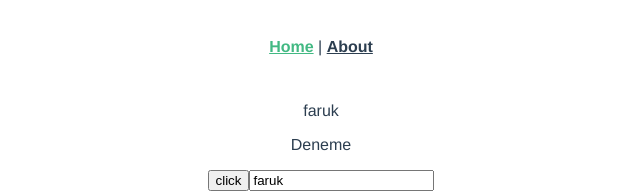
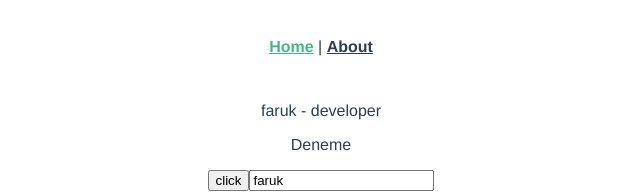
Before and after one commit to farukkursun/VueJs, a Vue app in the folder 12-compositions-api/: page / in a window 1280 px wide. Shown: the top 193 px of the page, without its empty margins (319-959 px from the left). Built offline with nearby package versions, Linux system fonts and the light colour scheme.

Commit message:
reactive

```diff
--- a/12-compositions-api/src/views/HomeView.vue
+++ b/12-compositions-api/src/views/HomeView.vue
@@ -1,6 +1,6 @@
 <template>
   <div class="home">
-  <p> {{name}} </p>
+  <p> {{name}} - {{job.name}} </p>
   <p >Deneme</p>
   <button @click="clicked" ref="info"> click</button>
   <input type="text" v-model="name">
@@ -9,7 +9,7 @@
 </template>
 
 <script>
-import {ref} from 'vue';
+import {ref, reactive} from 'vue';
 
 
 export default {
@@ -20,16 +20,18 @@ export default {
 
   setup() {
     const name =ref('faruk');
+    const job = reactive({name:'developer'})
 
 
 
 
     const clicked = ()=>{
       name.value='Fatma'
+      job.name='frontend developer'
       console.log(name, name.value);
 
     }
-    return { name,  clicked}
+    return { name, job, clicked}
   }
 }
 </script>
```
